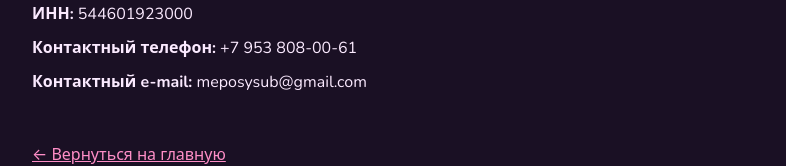
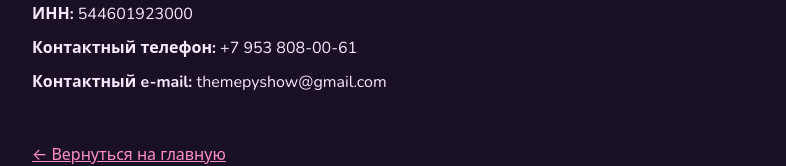
Before and after one commit to Meposy/GirlsCivilization, a Next.js app: page /offer in a window 1280 px wide. Shown: the part 1966-2132 px from the top of the page, without its empty margins (232-1018 px from the left). Built offline with nearby package versions, Linux system fonts and the light colour scheme; a web font is replaced by a local one.

Commit message:
Update page.tsx

```diff
--- a/app/offer/page.tsx
+++ b/app/offer/page.tsx
@@ -43,7 +43,7 @@ export default function Offer() {
       <h2 style={{ fontSize: '24px', marginTop: '32px', marginBottom: '16px', fontFamily: 'Unbounded' }}>9. Реквизиты Исполнителя</h2>
       <p style={{ marginBottom: '8px' }}><strong>ИНН:</strong> 544601923000</p>
       <p style={{ marginBottom: '8px' }}><strong>Контактный телефон:</strong> +7 953 808-00-61</p>
-      <p style={{ marginBottom: '8px' }}><strong>Контактный e-mail:</strong> meposysub@gmail.com</p>
+      <p style={{ marginBottom: '8px' }}><strong>Контактный e-mail:</strong> themepyshow@gmail.com</p>
 
       <a href="/" style={{ display: 'inline-block', marginTop: '40px', color: '#ff8ec7', textDecoration: 'underline' }}>← Вернуться на главную</a>
     </div>
```
